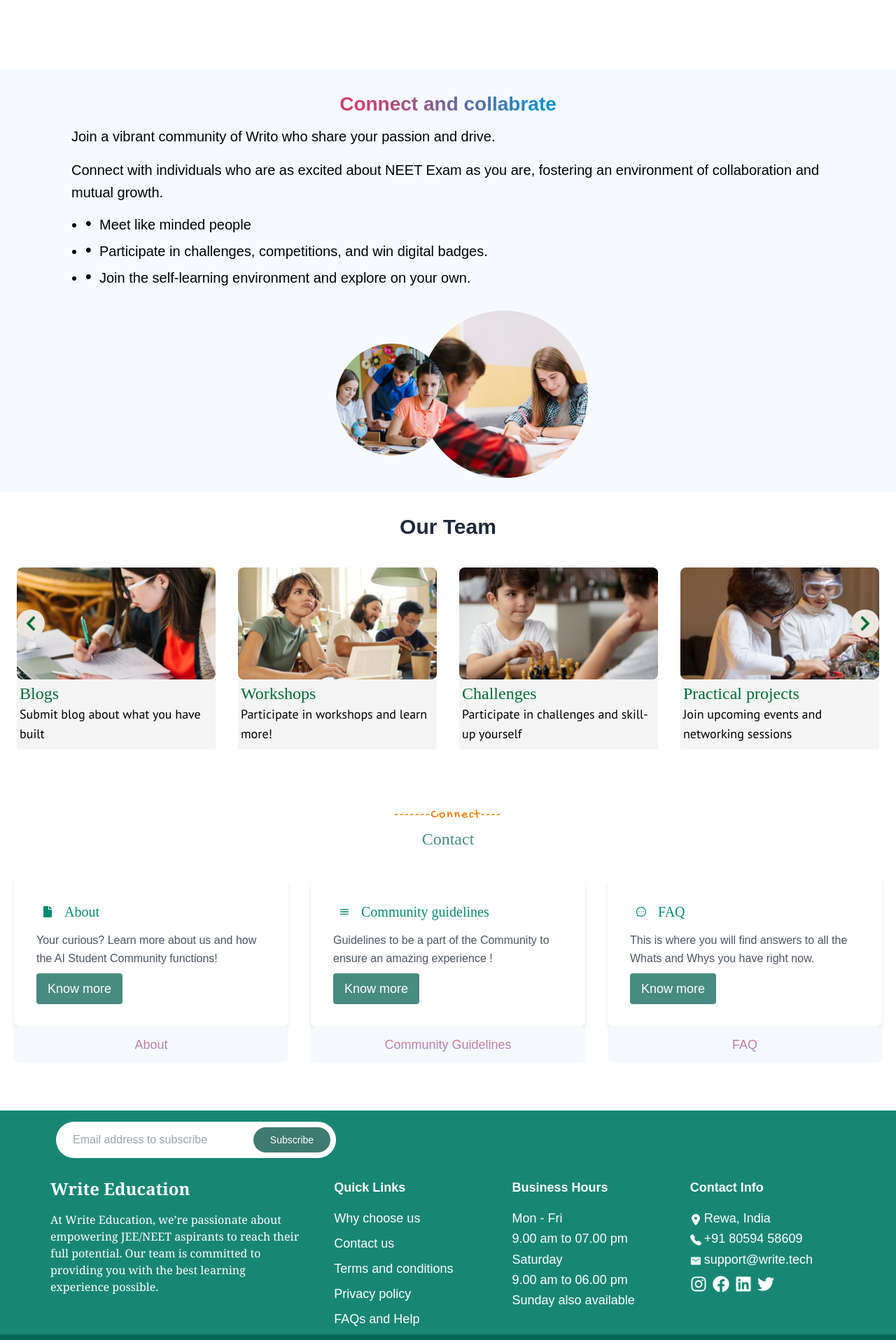
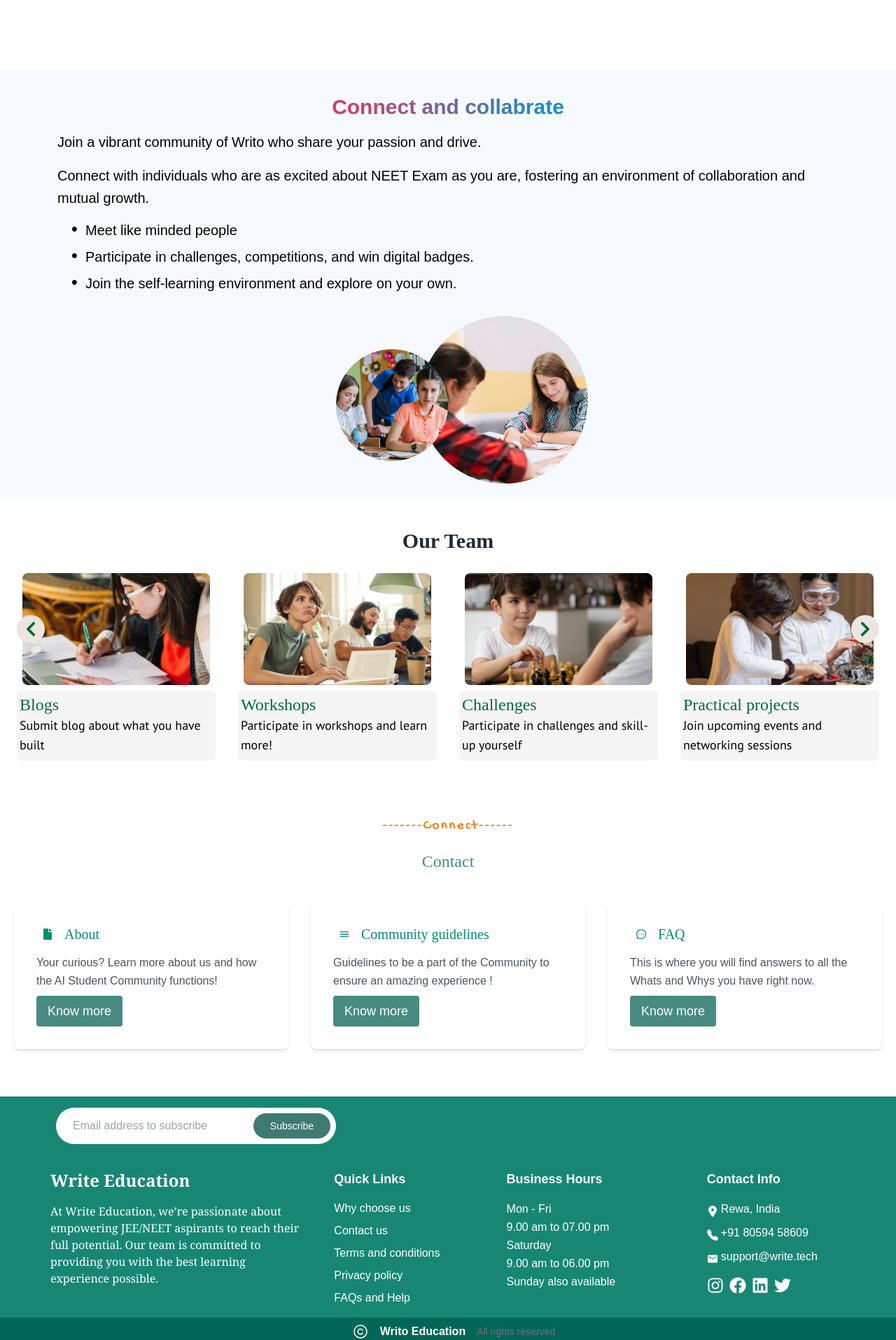
Before and after one commit to Writo03/Writo-Education-Frontend, a React (Create React App) app in the folder client/: page /community in a window 1280 px wide. Shown: the part 1060-2975 px from the top of the page at 70% size. Built offline with nearby package versions, Linux system fonts and the light colour scheme; a web font is replaced by a local one.

Commit message:
updated responsiveness in homepage and footer

```diff
--- a/client/src/App.css
+++ b/client/src/App.css
@@ -158,7 +158,7 @@ body {
 
 
 .gradientheading{
-  font-size: clamp(3vh, 3.5vw, 3.5vh);
+  /* font-size: clamp(3vh, 3.5vw, 3.5vh);  */
   font-weight: 650;
   background: #CF3E6A;
   background: linear-gradient(to right, #CF3E6A 10%, #0E90CF 95%);
--- a/client/src/Components/Community.jsx
+++ b/client/src/Components/Community.jsx
@@ -1,3 +1,4 @@
+/* eslint-disable react/jsx-pascal-case */
 import React,{useEffect} from 'react'
 import Navbar from './Navbar'
 import Community_nav from './Community_nav'
@@ -13,22 +14,37 @@ const Community = () => {
   }, []);
 
   return (
-    <div>
-      <div className=' bg-[#E6F1F1]'>
-        <Navbar className='z-10'/>
-        <Community_nav className='z-1'/>
-        <Community_hero className='z-1'/>
-
-      </div>
-      <div className='bg-white'>
+   <>
+    <div className=' bg-[#E6F1F1]'>
+      <Navbar className='z-10'/>
+      <Community_nav className='z-1'/>
+      <Community_hero className='z-1'/>
+    </div>
+    <div className='bg-white'>
       <Why_community/>
       <Connect/>
       <Member/>
       <Community_contact/>
       <Community_footer/>
-      </div>
     </div>
+   </>
   )
 }
 
 export default Community
+
+{/* <div>
+<div className=' bg-[#E6F1F1]'>
+  <Navbar className='z-10'/>
+  <Community_nav className='z-1'/>
+  <Community_hero className='z-1'/>
+
+</div>
+<div className='bg-white'>
+<Why_community/>
+<Connect/>
+<Member/>
+<Community_contact/>
+<Community_footer/>
+</div>
+</div> */}
--- a/client/src/Components/Community_contact.jsx
+++ b/client/src/Components/Community_contact.jsx
@@ -3,14 +3,18 @@ import { FaFile } from "react-icons/fa";
 import { IoMdMenu } from "react-icons/io";
 import { AiOutlineMessage } from "react-icons/ai";
 import { Link } from 'react-router-dom';
+import { useNavigate } from 'react-router-dom';
 
 const Community_contact = () => {
+
+  const navigate = useNavigate();
+
   return (
     <section class="text-gray-600 body-font">
-  <div class="container px-5 py-12 mx-auto">
+  <div class="container px-5 py-4 md:py-12 mx-auto">
     <div class="flex flex-col text-center w-full mb-10">
-      <h2 class=" text-[#ED7E0A] text-lg item5 tracking-widest font-medium title-font mb-1">-------Connect----</h2>
-      <h1 class="sm:text-2xl text-xl font-medium title-font item1 text-[#488B80]">Contact</h1>
+      <h2 class=" text-[#ED7E0A] text-xl item5 tracking-widest font-medium title-font mb-5">-------Connect------</h2>
+      <h1 class="sm:text-2xl text-3xl font-medium title-font item1 text-[#488B80]">Contact</h1>
     </div>
     <div class="flex flex-wrap -m-4">
       <div class="p-4 md:w-1/3">
@@ -24,11 +28,11 @@ const Community_contact = () => {
             </div>
             <div class="flex-grow">
                 <p class="leading-relaxed text-base">Your curious? Learn more about us and how the AI Student Community functions!</p>
-                <button class="flex  mt-2 text-white bg-[#488B80] border-0 py-2 px-4 focus:outline-none  hover:bg-green-700 rounded text-lg">Know more</button>
+                <button class="flex  mt-2 text-white bg-[#488B80] border-0 py-2 px-4 focus:outline-none  hover:bg-green-700 rounded text-lg"
+                onClick={()=>{
+                  navigate('//about')
+                }}>Know more</button>
             </div>
-            </div>
-            <div class="mt-auto py-3 px-4 bg-[#F5F9FE] text-white rounded-b-lg">
-            <Link to='/about'><p class="text-lg colour-item text-center items-center">About</p></Link>
             </div>
         </div>
       </div>
@@ -43,12 +47,13 @@ const Community_contact = () => {
             </div>
             <div class="flex-grow">
                 <p class="leading-relaxed text-base">Guidelines to be a part of the Community to ensure an amazing experience !</p>
-                <button class="flex  mt-2 text-white bg-[#488B80] border-0 py-2 px-4 focus:outline-none  hover:bg-green-700 rounded text-lg">Know more</button>
+                <button class="flex  mt-2 text-white bg-[#488B80] border-0 py-2 px-4 focus:outline-none  hover:bg-green-700 rounded text-lg"
+                onClick={()=>{
+                  navigate('/')
+                }}>Know more</button>
             </div>
             </div>
-            <div class="mt-auto py-3 px-4 bg-[#F5F9FE] text-white rounded-b-lg">
-            <Link to='/community'><p class="text-lg colour-item text-center items-center">Community Guidelines</p></Link>
-            </div>
+
         </div>
       </div>
       <div class="p-4 md:w-1/3">
@@ -62,12 +67,13 @@ const Community_contact = () => {
             </div>
             <div class="flex-grow">
                 <p class="leading-relaxed text-base">This is where you will find answers to all the Whats and Whys you have right now.</p>
-                <button class="flex  mt-2 text-white bg-[#488B80] border-0 py-2 px-4 focus:outline-none  hover:bg-green-700 rounded text-lg">Know more</button>
+                <button class="flex  mt-2 text-white bg-[#488B80] border-0 py-2 px-4 focus:outline-none  hover:bg-green-700 rounded text-lg"
+                onClick={()=>{
+                  navigate('/faq')
+                }}>Know more</button>
             </div>
             </div>
-            <div class="mt-auto py-3 px-4 bg-[#F5F9FE] text-white rounded-b-lg">
-                    <Link to='/faq'><p class="text-lg colour-item text-center items-center">FAQ</p></Link>
-            </div>
+
         </div>
       </div>
 
--- a/client/src/Components/Community_footer.jsx
+++ b/client/src/Components/Community_footer.jsx
@@ -12,7 +12,7 @@ const Community_footer = () => {
   return (
    < div className="flex flex-col mt-5">
     <div className="w-full bg-[#178774] pt-4 md:pl-20">
-      <div className="flex items-center w-full mb-4">
+      <div className="flex items-center w-full mb-2 md:mb-4">
         <div className="flex flex-col sm:flex-row items-center w-full sm:w-1/3 md:bg-white p-2 mb-2 rounded-full">
           <input
             className="w-80 bg-white px-4 py-2 mb-2 sm:mb-0 rounded-full text-gray-700 leading-tight focus:outline-none focus:border-teal-500"
@@ -32,9 +32,9 @@ const Community_footer = () => {
 
     {/* Middle Footer Section that contain all matter and links and about part */}
     <div>
-      <div className="w-full bg-[#178774] text-white px-4 -mt-1">
-        <div className="w-full bg-[#178774] text-white px-8">
-          <div className="w-full bg-[#178774] text-white px-6 py-2">
+      <div className="w-full bg-[#178774] text-white px-4 py-2 -mt-1">
+        <div className="w-full bg-[#178774] text-white md:px-8">
+          <div className="w-full bg-[#178774] text-white  md:px-6 py-2">
             <div className="flex flex-col lg:flex-row w-full justify-between space-y-6 lg:space-y-0 lg:space-x-6">
               <div className="w-full lg:w-1/3 mr-4">
                 <div className="font-serif">
@@ -50,10 +50,11 @@ const Community_footer = () => {
                 </div>
               </div>
 
-              <div className="w-full lg:w-2/3 flex flex-col lg:flex-row justify-between space-y-6 lg:space-y-0 lg:space-x-8">
-                <div className="w-full lg:w-1/3">
+              <div className="w-full lg:w-2/3 grid lg:grid-cols-3 grid-cols-2 gap-2">
+
+                <div className="w-full ">
                   <h3 className="text-lg font-semibold">Quick Links</h3>
-                  <ul className="text-lg space-y-2 mt-4 style={{ color: 'teal' }">
+                  <ul className="text-base  flex flex-col gap-1 md:gap-2 mt-4 style={{ color: 'teal' }">
                         <p>
                           <Link to={"/why_writo"} className="hover:underline">
                             Why choose us
@@ -81,9 +82,9 @@ const Community_footer = () => {
                         </p>
                       </ul>
                 </div>
-                <div className="w-full lg:w-1/3">
+                <div className="w-full ">
                   <h3 className="text-lg font-semibold">Business Hours</h3>
-                  <p className="text-lg leading-relaxed mt-4">
+                  <p className="text-base flex flex-col gap-1 md:gap-2 leading-relaxed mt-4">
                     Mon - Fri
                     <br />
                     9.00 am to 07.00 pm
@@ -95,9 +96,10 @@ const Community_footer = () => {
                     Sunday also available
                   </p>
                 </div>
-                <div className="w-full lg:w-1/3">
+                <div className="w-full col-span-2 lg:col-span-1 mt-2 md:mt-0 flex flex-col items-center ">
+                  <div className="">
                   <h3 className="text-lg font-semibold">Contact Info</h3>
-                  <p className="text-lg leading-relaxed mt-4">
+                  <p className="text-base  flex flex-col gap-1  md:gap-2   leading-relaxed mt-2 md:mt-4">
                     <div className="flex flex-row">
                       <FaLocationDot className="h-4 w-4 mt-2 mr-1" />
                       Rewa, India
@@ -125,7 +127,9 @@ const Community_footer = () => {
                         <FaTwitter className="w-6 h-6 text-white" />
                       </a>
                     </div>
+
                   </p>
+                  </div>
                 </div>
               </div>
             </div>
@@ -134,8 +138,8 @@ const Community_footer = () => {
       </div>
 
       {/* Last Part -> Copy rights Part */}
-      <div className="bg-[#006756] w-full p-2 text-white mt-">
-        <div className="flex flex-row ml-4 space-x-4">
+      <div className="bg-[#006756] w-full  p-2 text-white ">
+        <div className="flex flex-row items-center justify-center ml-4 space-x-4">
           <LiaCopyrightSolid className="text-white font-bold h-6 w-6" />
           <Link to={"/"}>
             <p className="text-white font-semibold">Writo Education</p>
--- a/client/src/Components/Community_nav.jsx
+++ b/client/src/Components/Community_nav.jsx
@@ -12,8 +12,8 @@ const Community_nav = () => {
     <nav className=" w-full">
       <div className="max-w-7xl mx-auto flex items-center justify-between py-4 px-4 md:px-12">
         {/* Main navigation links */}
-        <Link  to="/" className="text-[#1AB780] font-semibold md:hidden">
-          Community
+        <Link  to="/communityneet" className="text-[#1AB780] item1 font-semibold md:hidden">
+          Community NEET
         </Link>
         <div className="hidden md:flex items-center space-x-10">
           <Link  to="/communityneet" className="text-[#1AB780] text-2xl font-semibold item1">
@@ -45,7 +45,7 @@ const Community_nav = () => {
       </div>
       {/* Responsive menu */}
       <div className={`${menuOpen ? 'block' : 'hidden'} md:hidden`}>
-        <div className="flex flex-col items-center space-y-4 py-4">
+        <div className="flex flex-col  space-y-4 p-4 border-y-2 ">
           <Link to="/about6to10" className="text-gray-900">
             About
           </Link>
--- a/client/src/Components/Connect.jsx
+++ b/client/src/Components/Connect.jsx
@@ -5,33 +5,33 @@ import './Connect.css'; // Import your CSS file for styling
 
 const Connect = () => {
   return (
-    <div className="outerexpert bg-[#F6FAFF]">
-      <div className="innerexpert">
+    <div className="my-10 md:m-0 outerexpert bg-[#F6FAFF]">
+      <div className="innerexpert p-0 md:p-5">
         <div className="content">
-          <h3 className='gradientheading text-xl'>Connect and collabrate</h3>
+          <h3 className=' text-2xl md:text-3xl gradientheading'>Connect and collabrate</h3>
 
-          <ul className='list-disc mt-4 pl-5'>
-            <p className='text-xl mb-4 leading-8'>
+          <ul className='list-disc text-base md:text-xl mt-4 '>
+            <p className=' mb-4 leading-8'>
             Join a vibrant community of Writo who share your passion and drive.
           </p>
-          <p className='text-xl mb-4 leading-8'>
+          <p className='mb-4 leading-8'>
             Connect with individuals who are as excited about NEET Exam as you are, fostering an environment of collaboration and mutual growth.
           </p>
-          <ul className='list-disc mt-4 pl-5'>
-            <li className='text-xl mt-6 sm:mt-2'>
+          <ul className=' text-base md:text-xl mt-4 pl-3 md:pl-5'>
+            <li className=' mt-6 sm:mt-2'>
               Meet like minded people
             </li>
-            <li className='text-xl mt-6 sm:mt-2'>
+            <li className=' mt-6 sm:mt-2'>
               Participate in challenges, competitions, and win digital badges.
             </li>
-            <li className='text-xl mt-6 sm:mt-2'>
+            <li className='mt-6 sm:mt-2'>
               Join the self-learning environment and explore on your own.
             </li>
           </ul>
           </ul>
         </div>
 
-        <div className="image-container items-center justify-center ml-40">
+        <div className="image-container items-center justify-center ml-32 md:ml-40">
           <img className="w-60 sm:w-30" src={img1} alt="child1" />
           <img src={img2} alt="child2" className='w-40 overlay-img sm:w-18' />
         </div>
--- a/client/src/Components/Expert.css
+++ b/client/src/Components/Expert.css
@@ -8,7 +8,7 @@
 }
 
 .gradientheading{
-font-size: clamp(3vh, 3.5vw, 3.5vh);
+/* font-size: clamp(3vh, 3.5vw, 3.5vh);  */
 font-weight: 650;
 background: #CF3E6A;
 background: linear-gradient(to right, #CF3E6A 10%, #0E90CF 95%);
@@ -23,7 +23,7 @@ background: linear-gradient(to right, #CF3E6A 10%, #0E90CF 95%);
     justify-content: space-between;
     gap:22px;
     align-items: center;
-    padding: 20px;
+
 }
 
 .content{
@@ -65,7 +65,7 @@ background: linear-gradient(to right, #CF3E6A 10%, #0E90CF 95%);
     flex-direction: column;
     justify-content: space-evenly;
     align-items: center;
-    padding: 20px;
+
     }
     .content{
         width: 90%;
--- a/client/src/Components/Member.jsx
+++ b/client/src/Components/Member.jsx
@@ -1,4 +1,110 @@
-import React, { useState } from 'react';
+// import React, { useState } from 'react';
+// import img1 from '../assets/member1.png';
+// import img2 from '../assets/member2.png';
+// import img3 from '../assets/member3.png';
+// import img4 from '../assets/member4.png';
+// import { FaChevronLeft, FaChevronRight } from "react-icons/fa";
+
+// const membersData = [
+//   {
+//     id: 1,
+//     imgSrc: img1,
+//     title: 'Blogs',
+//     description: 'Submit blog about what you have built'
+//   },
+//   {
+//     id: 2,
+//     imgSrc: img2,
+//     title: 'Workshops',
+//     description: 'Participate in workshops and learn more!'
+//   },
+//   {
+//     id: 3,
+//     imgSrc: img3,
+//     title: 'Challenges',
+//     description: 'Participate in challenges and skill-up yourself'
+//   },
+//   {
+//     id: 4,
+//     imgSrc: img4,
+//     title: 'Practical projects',
+//     description: 'Join upcoming events and networking sessions'
+//   },
+//   {
+//     id: 5,
+//     imgSrc: img2,
+//     title: 'Workshops',
+//     description: 'Participate in workshops and learn more!'
+//   },
+// ];
+
+// const Member = () => {
+//   const [currentStartIndex, setCurrentStartIndex] = useState(0);
+//   const cardsPerView = 4; // Number of cards to display per view
+
+//   const nextMembers = () => {
+//     setCurrentStartIndex(current => (current + cardsPerView) % membersData.length);
+//   };
+
+//   const prevMembers = () => {
+//     setCurrentStartIndex(current => (current - cardsPerView + membersData.length) % membersData.length);
+//   };
+
+//   const getDisplayedMembers = () => {
+//     const endIndex = currentStartIndex + cardsPerView;
+//     if (endIndex <= membersData.length) {
+//       return membersData.slice(currentStartIndex, endIndex);
+//     } else {
+//       return membersData.slice(currentStartIndex).concat(membersData.slice(0, endIndex % membersData.length));
+//     }
+//   };
+
+//   return (
+//     <section className="bg-white  ">
+//       <div className="container px-6 py-8 mx-auto flex flex-col justify-center items-center">
+//         <h2 className="text-2xl font-semibold text-center text-gray-800 capitalize lg:text-3xl dark:text-white">Our Team</h2>
+
+//         <div className="relative flex flex-wrap -mx-4 mt-8">
+//           {getDisplayedMembers().map((member, index) => (
+//             <div key={member.id} className="relative px-4 lg:w-1/4 md:w-1/2 sm:w-full sm:max-w-xs w-full sm:mt-2 mt-10">
+//               <div className="h-full flex flex-col items-center text-center">
+//                 <div className="relative w-full">
+//                   <img alt="team" className="flex-shrink-0 rounded-lg w-full h-66  lg:h-66 sm:h-40 sm:w-full object-cover object-center" src={member.imgSrc} />
+//                   {index === 0 && (
+//                     <button className="absolute top-1/2 left-0 transform -translate-y-1/2 text-[#026C39] hover:text-gray-900 w-10 h-10 p-2 bg-[#EDE6E0] rounded-full hidden lg:flex" onClick={prevMembers}>
+//                       <FaChevronLeft className="w-full h-full" />
+//                     </button>
+//                   )}
+//                   {index === cardsPerView - 1 && (
+//                     <button className="absolute top-1/2 right-0 transform -translate-y-1/2 text-[#026C39] hover:text-gray-900 w-10 h-10 p-2 bg-[#EDE6E0] rounded-full hidden lg:flex" onClick={nextMembers}>
+//                       <FaChevronRight className="w-full h-full" />
+//                     </button>
+//                   )}
+//                 </div>
+//                 <div className="w-full bg-[#F5F5F5]">
+//                   <h2 className="title-font font-medium text-2xl text-[#026C39] text-start justify-start item1 mt-1 ml-1">{member.title}</h2>
+//                   <h3 className="text-black mb-2 text-lg justify-start text-start item2 ml-1">{member.description}</h3>
+//                 </div>
+//               </div>
+//             </div>
+//           ))}
+//           {/* Conditional rendering for the arrows on small screens */}
+//           <button className="absolute left-0 top-1/2 transform -translate-y-1/2 text-[#026C39] hover:text-gray-900 sm:flex lg:hidden w-10 h-10 p-2 bg-[#EDE6E0] rounded-full" onClick={prevMembers}>
+//             <FaChevronLeft className="w-full h-full" />
+//           </button>
+//           <button className="absolute right-0 top-1/2 transform -translate-y-1/2 text-[#026C39] hover:text-gray-900 sm:flex lg:hidden w-10 h-10 p-2 bg-[#EDE6E0] rounded-full" onClick={nextMembers}>
+//             <FaChevronRight className="w-full h-full" />
+//           </button>
+//         </div>
+//       </div>
+//     </section>
+//   );
+// };
+
+// export default Member;
+
+
+import React, { useState, useEffect } from 'react';
 import img1 from '../assets/member1.png';
 import img2 from '../assets/member2.png';
 import img3 from '../assets/member3.png';
@@ -40,7 +146,29 @@ const membersData = [
 
 const Member = () => {
   const [currentStartIndex, setCurrentStartIndex] = useState(0);
-  const cardsPerView = 4; // Number of cards to display per view
+  const [cardsPerView, setCardsPerView] = useState(4); // Default to 4 cards per view for large screens
+
+  useEffect(() => {
+    // Function to update cardsPerView based on window size
+    const updateCardsPerView = () => {
+      if (window.innerWidth >= 1024) {
+        setCardsPerView(4); // Desktop (lg and above)
+      } else if (window.innerWidth >= 768) {
+        setCardsPerView(2); // Tablet (md)
+      } else {
+        setCardsPerView(1); // Mobile (sm and below)
+      }
+    };
+
+    // Initial call to set the number of cards based on current window size
+    updateCardsPerView();
+
+    // Add event listener for resizing the window
+    window.addEventListener('resize', updateCardsPerView);
+
+    // Cleanup listener on component unmount
+    return () => window.removeEventListener('resize', updateCardsPerView);
+  }, []);
 
   const nextMembers = () => {
     setCurrentStartIndex(current => (current + cardsPerView) % membersData.length);
@@ -60,28 +188,38 @@ const Member = () => {
   };
 
   return (
-    <section className="bg-white  ">
+    <section className="bg-white">
       <div className="container px-6 py-8 mx-auto flex flex-col justify-center items-center">
-        <h2 className="text-2xl font-semibold text-center text-gray-800 capitalize lg:text-3xl dark:text-white">Our Team</h2>
+        <h2 className="text-3xl  font-semibold text-center text-gray-800 item1 capitalize lg:text-3xl md:m-3 ">Our Team</h2>
 
-        <div className="relative flex flex-wrap -mx-4 mt-8">
+        <div className="relative flex flex-wrap -mx-4 ">
           {getDisplayedMembers().map((member, index) => (
-            <div key={member.id} className="relative px-4 lg:w-1/4 md:w-1/2 sm:w-full sm:max-w-xs w-full sm:mt-2 mt-10">
+            <div key={member.id} className="relative px-4 lg:w-1/4 md:w-1/2 sm:w-full w-full sm:mt-2 mt-10">
               <div className="h-full flex flex-col items-center text-center">
-                <div className="relative w-full">
-                  <img alt="team" className="flex-shrink-0 rounded-lg w-full h-66  lg:h-66 sm:h-40 sm:w-full object-cover object-center" src={member.imgSrc} />
+                <div className="relative w-full p-2">
+                  <img
+                    alt="team"
+                    className="flex-shrink-0 rounded-lg w-full h-66 lg:h-66 sm:h-40 object-cover object-center"
+                    src={member.imgSrc}
+                  />
                   {index === 0 && (
-                    <button className="absolute top-1/2 left-0 transform -translate-y-1/2 text-[#026C39] hover:text-gray-900 w-10 h-10 p-2 bg-[#EDE6E0] rounded-full hidden lg:flex" onClick={prevMembers}>
+                    <button
+                      className="absolute top-1/2 left-0 transform -translate-y-1/2 text-[#026C39] hover:text-gray-900 w-10 h-10 p-2 bg-[#EDE6E0] rounded-full hidden lg:flex"
+                      onClick={prevMembers}
+                    >
                       <FaChevronLeft className="w-full h-full" />
                     </button>
                   )}
                   {index === cardsPerView - 1 && (
-                    <button className="absolute top-1/2 right-0 transform -translate-y-1/2 text-[#026C39] hover:text-gray-900 w-10 h-10 p-2 bg-[#EDE6E0] rounded-full hidden lg:flex" onClick={nextMembers}>
+                    <button
+                      className="absolute top-1/2 right-0 transform -translate-y-1/2 text-[#026C39] hover:text-gray-900 w-10 h-10 p-2 bg-[#EDE6E0] rounded-full hidden lg:flex"
+                      onClick={nextMembers}
+                    >
                       <FaChevronRight className="w-full h-full" />
                     </button>
                   )}
                 </div>
-                <div className="w-full bg-[#F5F5F5]">
+                <div className="w-full bg-[#F5F5F5] md:min-h-[100px]  rounded-md">
                   <h2 className="title-font font-medium text-2xl text-[#026C39] text-start justify-start item1 mt-1 ml-1">{member.title}</h2>
                   <h3 className="text-black mb-2 text-lg justify-start text-start item2 ml-1">{member.description}</h3>
                 </div>
@@ -89,10 +227,16 @@ const Member = () => {
             </div>
           ))}
           {/* Conditional rendering for the arrows on small screens */}
-          <button className="absolute left-0 top-1/2 transform -translate-y-1/2 text-[#026C39] hover:text-gray-900 sm:flex lg:hidden w-10 h-10 p-2 bg-[#EDE6E0] rounded-full" onClick={prevMembers}>
+          <button
+            className="absolute left-0 top-1/2 transform -translate-y-1/2 text-[#026C39] hover:text-gray-900 sm:flex lg:hidden w-10 h-10 p-2 bg-[#EDE6E0] rounded-full"
+            onClick={prevMembers}
+          >
             <FaChevronLeft className="w-full h-full" />
           </button>
-          <button className="absolute right-0 top-1/2 transform -translate-y-1/2 text-[#026C39] hover:text-gray-900 sm:flex lg:hidden w-10 h-10 p-2 bg-[#EDE6E0] rounded-full" onClick={nextMembers}>
+          <button
+            className="absolute right-0 top-1/2 transform -translate-y-1/2 text-[#026C39] hover:text-gray-900 sm:flex lg:hidden w-10 h-10 p-2 bg-[#EDE6E0] rounded-full"
+            onClick={nextMembers}
+          >
             <FaChevronRight className="w-full h-full" />
           </button>
         </div>
--- a/client/src/Components/Why_community.jsx
+++ b/client/src/Components/Why_community.jsx
@@ -13,7 +13,7 @@ const Why_community = () => {
         <p className='text-center text-[#488B80] text-2xl item1'>Why Join Writo student community?</p>
       </div>
       <section className="text-gray-600 body-font">
-        <div className="container px-5 py-24 mx-auto">
+        <div className="container px-5 md:py-24 mx-auto">
           <div className="flex flex-col">
             {/* Optional: Additional content here */}
           </div>
```
Also changed, not shown: 2 other files (tests, documents, lock files or other folders).
